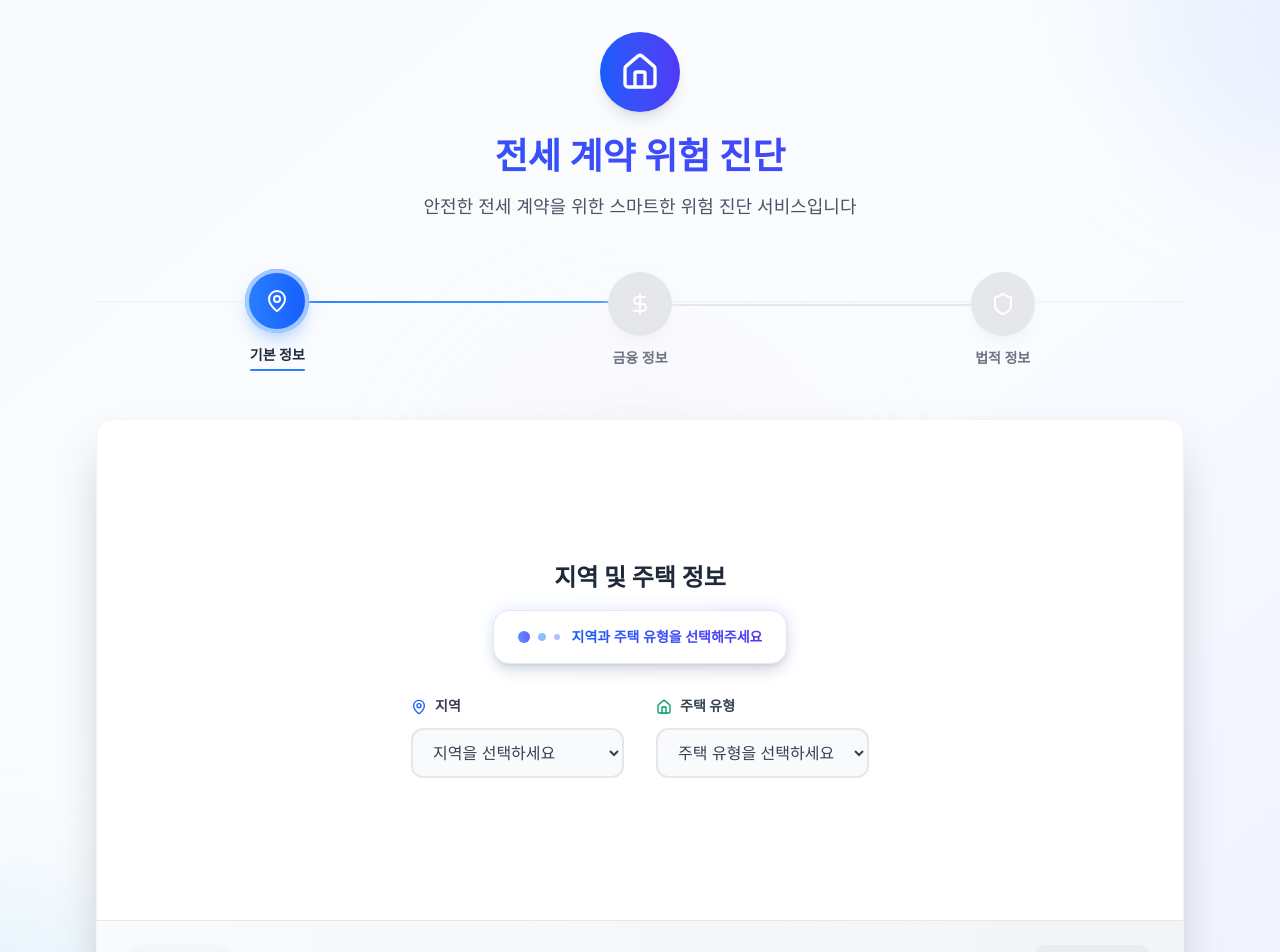
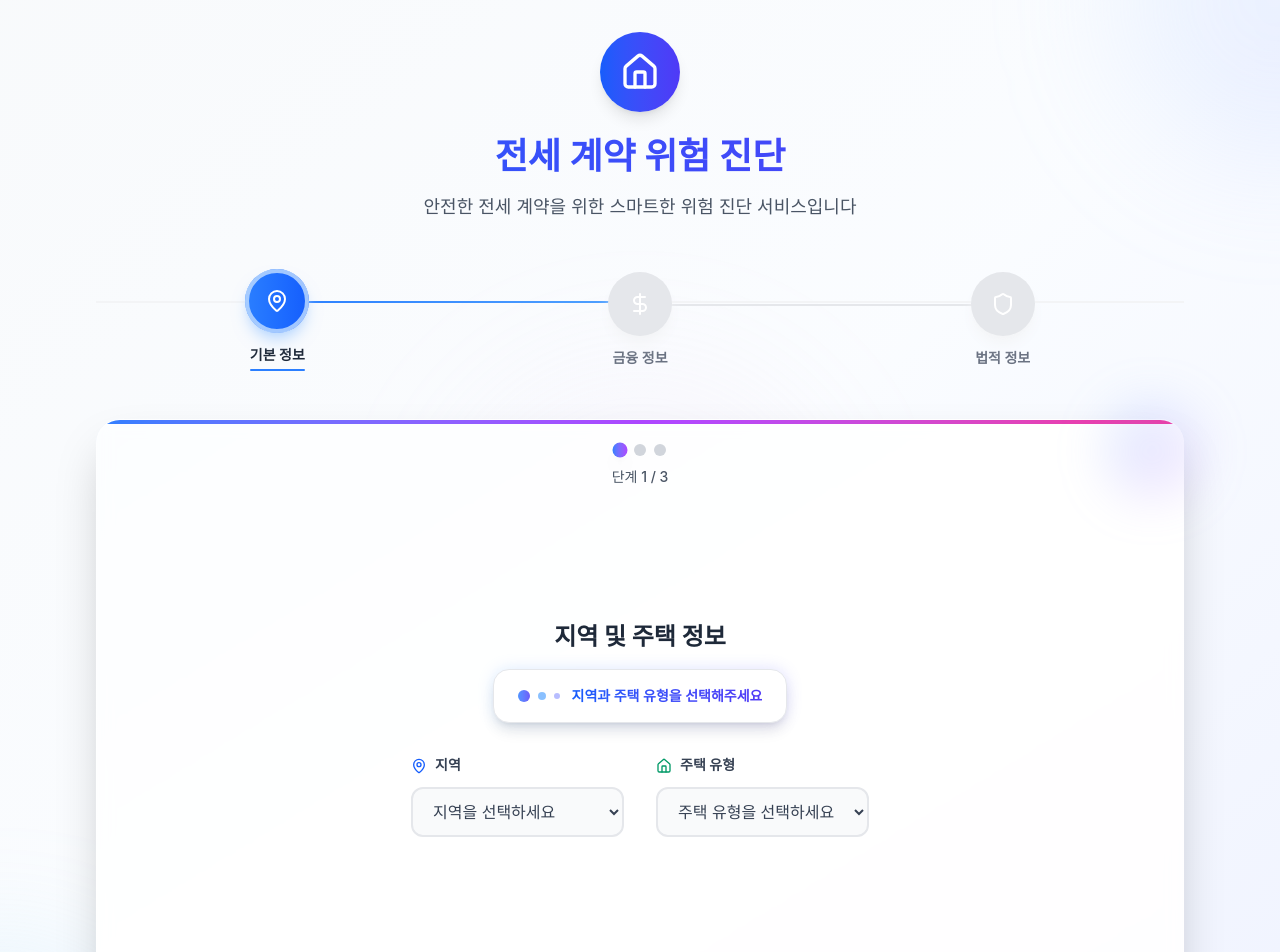
Before and after one commit to mungyun1/lease-shield, a Next.js app: page /input in a window 1280 px wide. Shown: the top 952 px of the page. Built offline with nearby package versions, Linux system fonts and the light colour scheme; a web font is replaced by a local one.

Commit message:
Style: StepForm 디자인 개선

```diff
--- a/src/components/input/StepForm.tsx
+++ b/src/components/input/StepForm.tsx
@@ -29,16 +29,54 @@ export default function StepForm({
   isSubmitting = false,
 }: StepFormProps) {
   return (
-    <div className="bg-white rounded-2xl shadow-2xl border border-gray-100 overflow-hidden">
+    <div className="relative">
+      {/* 배경 그라데이션 효과 */}
+      <div className="absolute inset-0 bg-gradient-to-br from-blue-50 via-white to-purple-50 rounded-3xl -z-10" />
+
+      {/* 메인 컨테이너 */}
+      <div className="bg-white/80 backdrop-blur-sm rounded-3xl shadow-2xl border border-white/20 overflow-hidden relative">
+        {/* 상단 장식 요소 */}
+        <div className="absolute top-0 left-0 right-0 h-1 bg-gradient-to-r from-blue-500 via-purple-500 to-pink-500" />
+
+        {/* 스텝 인디케이터 */}
+        <div className="px-8 pt-6 pb-4">
+          <div className="flex items-center justify-center space-x-2">
+            {Array.from({ length: totalSteps }, (_, index) => (
+              <div
+                key={index}
+                className={`w-3 h-3 rounded-full transition-all duration-300 ${
+                  index + 1 === currentStep
+                    ? "bg-gradient-to-r from-blue-500 to-purple-500 scale-125 shadow-lg"
+                    : index + 1 < currentStep
+                      ? "bg-green-400 scale-100"
+                      : "bg-gray-300 scale-100"
+                }`}
+              />
+            ))}
+          </div>
+          <div className="text-center mt-2">
+            <span className="text-sm font-medium text-gray-600">
+              단계 {currentStep} / {totalSteps}
+            </span>
+          </div>
+        </div>
+
+        {/* 폼 컨텐츠 */}
         <AnimatePresence mode="wait">
           <motion.div
             key={currentStep}
-          initial={{ opacity: 0, x: 30, scale: 0.95 }}
-          animate={{ opacity: 1, x: 0, scale: 1 }}
-          exit={{ opacity: 0, x: -30, scale: 0.95 }}
-          transition={{ duration: 0.4, ease: "easeInOut" }}
-          className="p-8 min-h-[500px] flex items-center justify-center"
+            initial={{ opacity: 0, y: 20, scale: 0.98 }}
+            animate={{ opacity: 1, y: 0, scale: 1 }}
+            exit={{ opacity: 0, y: -20, scale: 0.98 }}
+            transition={{
+              duration: 0.5,
+              ease: [0.4, 0, 0.2, 1],
+              scale: { duration: 0.3 },
+            }}
+            className="px-8 pb-6"
           >
+            {/* 스텝별 컨텐츠 */}
+            <div className="min-h-[450px] flex items-center justify-center">
               {currentStep === 1 && (
                 <BasicInfoStep
                   contractData={contractData}
@@ -59,9 +97,12 @@ export default function StepForm({
                   setContractData={setContractData}
                 />
               )}
+            </div>
           </motion.div>
         </AnimatePresence>
 
+        {/* 하단 네비게이션 */}
+        <div className="border-t border-gray-100 bg-gray-50/50">
           <NavigationButtons
             currentStep={currentStep}
             totalSteps={totalSteps}
@@ -72,5 +113,11 @@ export default function StepForm({
             isSubmitting={isSubmitting}
           />
         </div>
+      </div>
+
+      {/* 장식 요소들 */}
+      <div className="absolute -top-4 -right-4 w-24 h-24 bg-gradient-to-br from-blue-400/20 to-purple-400/20 rounded-full blur-xl" />
+      <div className="absolute -bottom-4 -left-4 w-20 h-20 bg-gradient-to-tr from-pink-400/20 to-purple-400/20 rounded-full blur-xl" />
+    </div>
   );
 }
```
Lines whose indentation alone changed are shown as unchanged.
